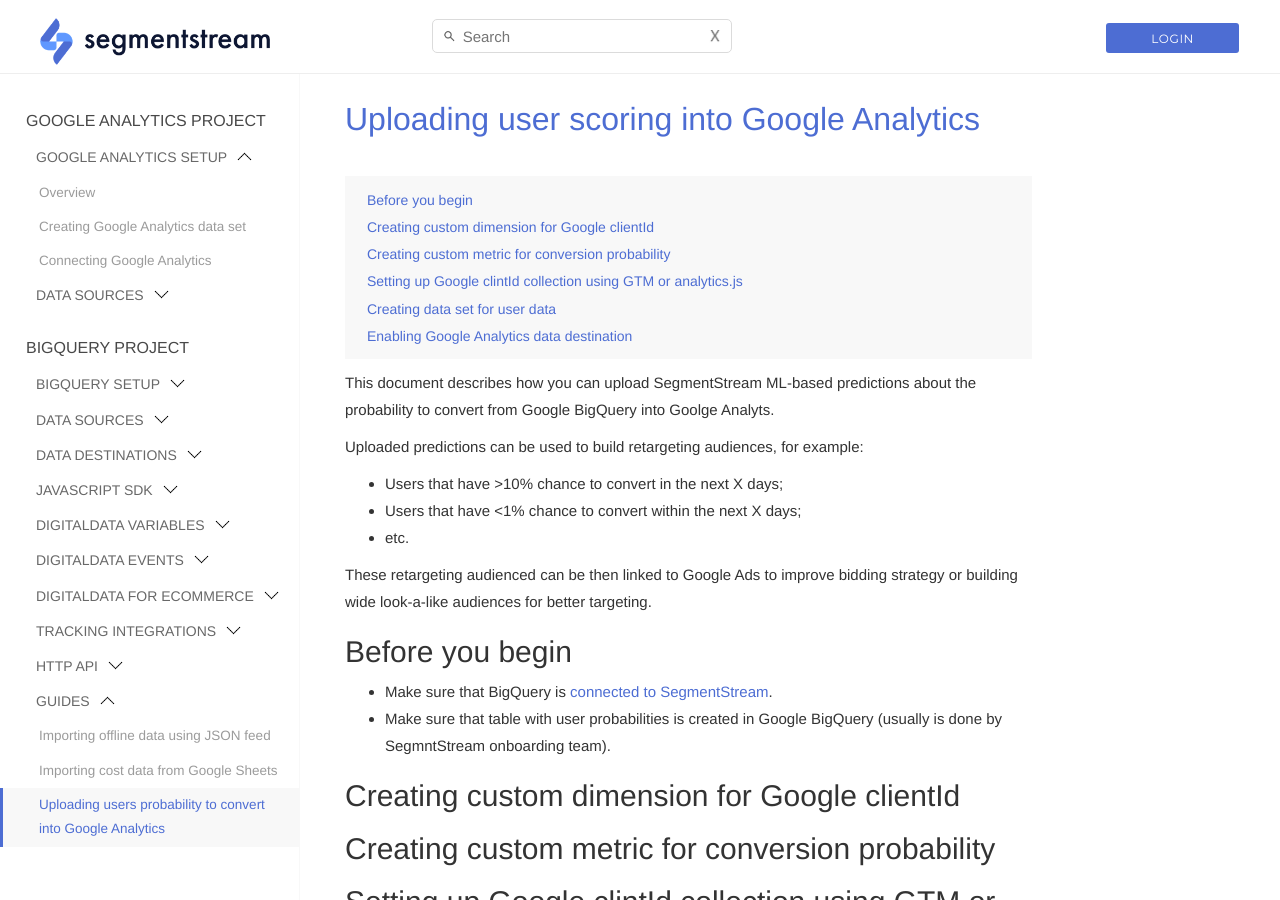
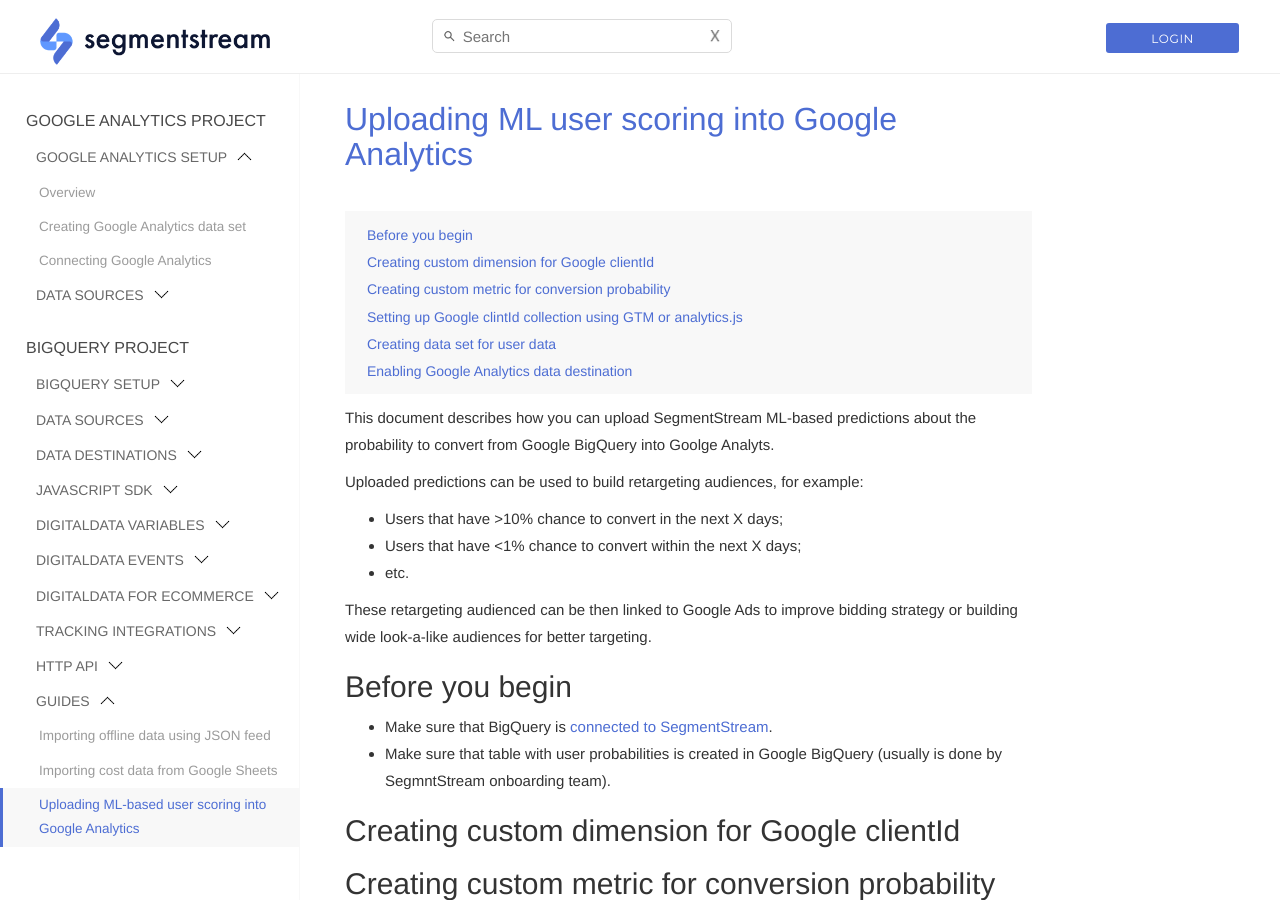
Before and after one commit to segmentstream-com/segmentstream-com.github.io, a Jekyll site: the page built from _docs/guides/google-analytics-scoring-upload.md, in a window 1280 px wide and 900 px high. Built offline with Jekyll 4.4.1, drawn with Linux system fonts in a browser that asks for light colours; nearby versions of some CDN libraries.

Commit message:
title change

```diff
--- a/_docs/guides/google-analytics-scoring-upload.md
+++ b/_docs/guides/google-analytics-scoring-upload.md
@@ -1,8 +1,8 @@
 ---
 layout: page
 section: guides
-navigation_title: "Uploading users probability to convert into Google Analytics"
-title: "Uploading user scoring into Google Analytics"
+navigation_title: "Uploading ML-based user scoring into Google Analytics"
+title: "Uploading ML user scoring into Google Analytics"
 date: 2020-08-04
 ---
 
```
